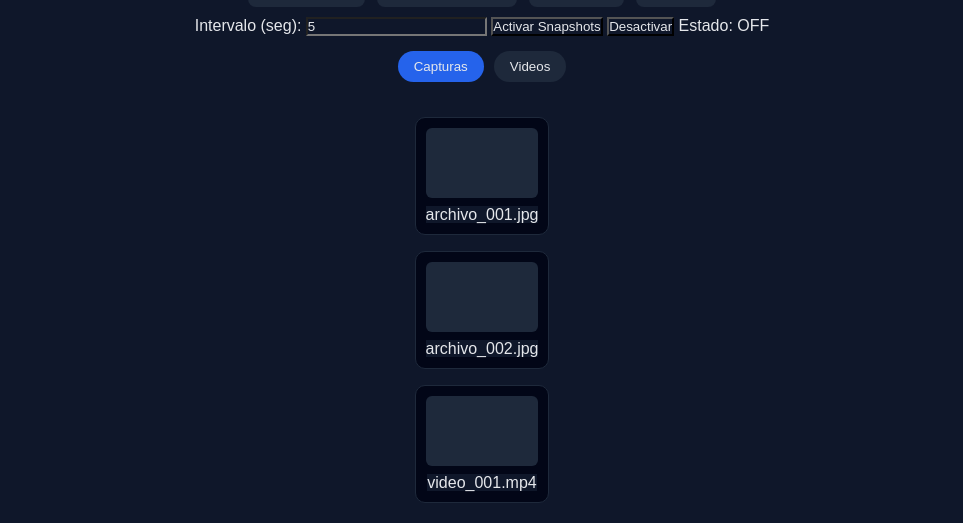
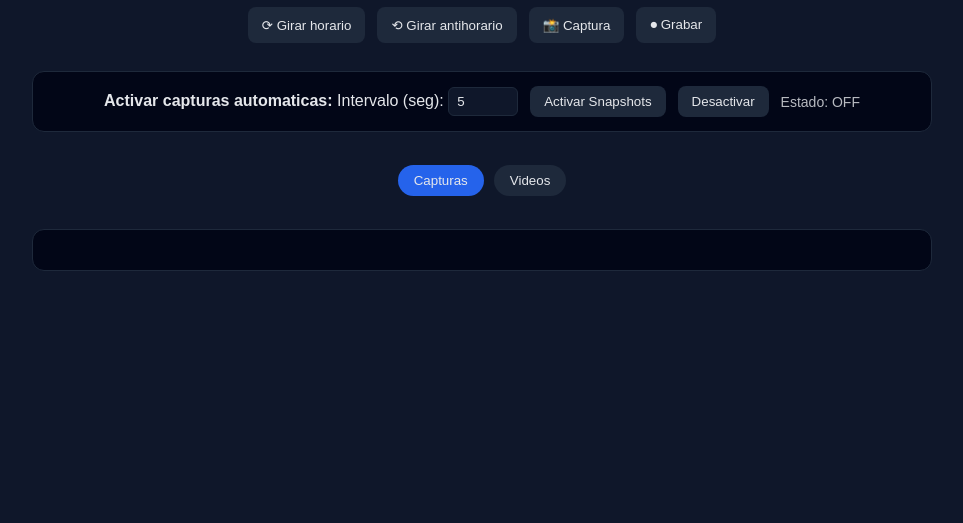
Before and after one commit to 5kyf4ll/security-lab, a Flask app: page / in a window 1280 px wide. Shown: the part 453-976 px from the top of the page, without its empty margins (158-1121 px from the left). After the commit the page ends 724 px from the top, so only its background shows below. Run offline with Flask 3, Linux system fonts and the light colour scheme; data that the repository does not hold is empty; parts of the project's set-up code (start-up, migrations or seed data) failed here and were passed over.

Commit message:
estilizando pagina

```diff
--- a/sentra/main.py
+++ b/sentra/main.py
@@ -1,4 +1,4 @@
-from flask import Flask, render_template, jsonify, request
+from flask import Flask, render_template, jsonify, request, send_from_directory
 from core.camera import Camera
 from core.streamer import video_feed
 from core.capture_worker import CaptureWorker
@@ -18,8 +18,14 @@ camera = Camera()
 capture_worker = CaptureWorker(camera)
 capture_worker.start()
 
-# 🎥 NUEVO recorder independiente del streaming
 recorder = VideoRecorder(camera, fps=15)
+
+# Carpetas de almacenamiento
+SCREENSHOTS_DIR = "data/screenshots"
+VIDEOS_DIR = "data/videos"
+
+os.makedirs(SCREENSHOTS_DIR, exist_ok=True)
+os.makedirs(VIDEOS_DIR, exist_ok=True)
 
 
 # --------------------------------------------------
@@ -35,7 +41,9 @@ def stream():
     return video_feed(camera)
 
 
+# --------------------------------------------------
 # 📸 CAPTURA MANUAL
+# --------------------------------------------------
 @app.route("/capture", methods=["POST"])
 def capture():
     frame = camera.get_frame()
@@ -43,30 +51,58 @@ def capture():
     if frame is None:
         return jsonify({"status": "error", "msg": "no frame"}), 500
 
-    save_dir = "data/screenshots"
-    os.makedirs(save_dir, exist_ok=True)
-
     timestamp = datetime.now().strftime("%Y%m%d_%H%M%S")
     filename = f"screenshot_{timestamp}.jpg"
-    path = os.path.join(save_dir, filename)
+    path = os.path.join(SCREENSHOTS_DIR, filename)
 
     cv2.imwrite(path, frame)
 
     return jsonify({"status": "ok", "file": filename})
 
 
-# ▶ INICIAR GRABACION
+# --------------------------------------------------
+# 🎥 GRABACION
+# --------------------------------------------------
 @app.route("/record/start", methods=["POST"])
 def record_start():
     ok, msg = recorder.start()
     return jsonify({"ok": ok, "msg": msg})
 
 
-# ⏹ DETENER GRABACION
 @app.route("/record/stop", methods=["POST"])
 def record_stop():
     ok, msg = recorder.stop()
     return jsonify({"ok": ok, "msg": msg})
+
+
+# --------------------------------------------------
+# 📂 LISTAR ARCHIVOS PARA EL VISOR
+# --------------------------------------------------
+@app.route("/files")
+def list_files():
+    screenshots = sorted(os.listdir(SCREENSHOTS_DIR))
+    videos = sorted(os.listdir(VIDEOS_DIR))
+
+    return jsonify({
+        "captures": screenshots,
+        "videos": videos
+    })
+
+
+# --------------------------------------------------
+# 🖼 SERVIR SCREENSHOTS
+# --------------------------------------------------
+@app.route("/screenshots/<path:filename>")
+def get_screenshot(filename):
+    return send_from_directory(SCREENSHOTS_DIR, filename)
+
+
+# --------------------------------------------------
+# 🎬 SERVIR VIDEOS
+# --------------------------------------------------
+@app.route("/videos/<path:filename>")
+def get_video(filename):
+    return send_from_directory(VIDEOS_DIR, filename)
 
 
 # --------------------------------------------------
@@ -106,7 +142,7 @@ def snapshots_status():
 def shutdown():
     print("\n[Sentra] Cerrando sistema...")
     capture_worker.stop()
-    recorder.stop()   # ← importante ahora
+    recorder.stop()
     camera.release()
 
 
--- a/sentra/static/style.css
+++ b/sentra/static/style.css
@@ -1,12 +1,18 @@
+/* ===== RESET BASICO ===== */
 * {
     margin: 0;
     padding: 0;
     box-sizing: border-box;
-    font-family: Arial, sans-serif;
+}
+
+/* ===== BODY ===== */
+body {
     background: #0f172a;
     color: #e5e7eb;
+    font-family: Arial, sans-serif;
 }
 
+/* ===== HEADER ===== */
 .header {
     padding: 16px;
     text-align: center;
@@ -14,22 +20,29 @@
     border-bottom: 1px solid #1e293b;
 }
 
+/* ===== LAYOUT GENERAL ===== */
+.main-layout {
+    display: flex;
+    flex-direction: column;
+    align-items: center;
+}
+
+/* Espaciado entre secciones */
+main > section {
+    width: 100%;
+    max-width: 900px;
+    margin-top: 18px;
+}
+
+/* ===== PLAYER ===== */
 .player-section {
     display: flex;
     justify-content: center;
     padding: 20px;
 }
 
-.main-layout {
-    display: flex;
-    flex-direction: column;
-    align-items: center;
-}
-
 .player-wrapper {
     width: 100%;
-    max-width: 900px;
-
     display: flex;
     justify-content: center;
 }
@@ -47,14 +60,15 @@
     overflow: hidden;
 }
 
-/* 👇 clave total */
+/* Video en vivo */
 .live-player {
     max-width: 100%;
-    height: auto;          /* ← deja que la altura sea real */
+    height: auto;
     object-fit: contain;
-
     transition: transform 0.3s ease;
 }
+
+/* ===== TOOLBAR ===== */
 .toolbar {
     display: flex;
     justify-content: center;
@@ -67,14 +81,61 @@
     border: none;
     border-radius: 8px;
     background: #1e293b;
+    color: #e5e7eb;
     cursor: pointer;
-    transition: 0.2s;
+    transition: all 0.2s ease;
 }
 
 .tool-btn:hover {
     background: #334155;
+    transform: translateY(-1px);
 }
 
+/* ===== SNAPSHOTS CONTROL ===== */
+.snapshots-control {
+    display: flex;
+    align-items: center;
+    justify-content: center;
+    gap: 12px;
+
+    background: #020617;
+    border: 1px solid #1e293b;
+    border-radius: 12px;
+
+    padding: 14px 18px;
+}
+
+.snapshots-control input {
+    width: 70px;
+    padding: 6px 8px;
+
+    border-radius: 6px;
+    border: 1px solid #1e293b;
+    background: #0f172a;
+    color: #e5e7eb;
+}
+
+.snapshots-control button {
+    padding: 8px 14px;
+    border: none;
+    border-radius: 8px;
+
+    background: #1e293b;
+    color: #e5e7eb;
+    cursor: pointer;
+    transition: all 0.2s ease;
+}
+
+.snapshots-control button:hover {
+    background: #334155;
+}
+
+#snapStatus {
+    font-size: 14px;
+    opacity: 0.8;
+}
+
+/* ===== SWITCH CAPTURAS / VIDEOS ===== */
 .viewer-switch {
     display: flex;
     justify-content: center;
@@ -87,31 +148,75 @@
     border-radius: 20px;
     border: none;
     background: #1e293b;
+    color: #e5e7eb;
     cursor: pointer;
+    transition: all 0.2s ease;
 }
 
 .switch-btn.active {
     background: #2563eb;
 }
 
+.switch-btn:hover {
+    background: #334155;
+}
+
+/* ===== VISOR GRID ===== */
 .viewer-grid {
     display: grid;
     grid-template-columns: repeat(auto-fill, minmax(120px, 1fr));
     gap: 16px;
     padding: 20px;
+
+    background: #020617;
+    border: 1px solid #1e293b;
+    border-radius: 12px;
 }
 
+/* ===== ITEM ===== */
 .viewer-item {
     background: #020617;
     border: 1px solid #1e293b;
     border-radius: 10px;
     padding: 10px;
     text-align: center;
+
+    transition: all 0.2s ease;
 }
 
-.thumb {
+.viewer-item:hover {
+    transform: translateY(-3px);
+    border-color: #334155;
+}
+
+/* ===== MINIATURAS ===== */
+.thumb-img,
+.thumb-video {
+    width: 100%;
     height: 70px;
-    background: #1e293b;
+    object-fit: cover;
     border-radius: 6px;
     margin-bottom: 8px;
+    background: #1e293b;
 }
+
+/* Nombre del archivo */
+.viewer-item span {
+    font-size: 12px;
+    opacity: 0.8;
+    word-break: break-all;
+}
+
+.thumb-video-placeholder {
+    width: 100%;
+    height: 70px;
+    border-radius: 6px;
+    background: #020617;
+
+    display: flex;
+    align-items: center;
+    justify-content: center;
+
+    font-size: 28px;
+    border: 1px solid #1e293b;
+}
--- a/sentra/templates/index.html
+++ b/sentra/templates/index.html
@@ -35,6 +35,7 @@
         <!-- Control de snapshots -->
         <section class="snapshots-control">
             <label>
+                <b> Activar capturas automaticas: </b>
                 Intervalo (seg):
                 <input type="number" id="intervalInput" min="1" value="5">
             </label>
@@ -47,25 +48,12 @@
 
         <!-- Switch -->
         <section class="viewer-switch">
-            <button class="switch-btn active">Capturas</button>
-            <button class="switch-btn">Videos</button>
+            <button class="switch-btn active" data-mode="captures">Capturas</button>
+            <button class="switch-btn" data-mode="videos">Videos</button>
         </section>
 
         <!-- Visor -->
-        <section class="viewer-grid">
-            <div class="viewer-item">
-                <div class="thumb"></div>
-                <span>archivo_001.jpg</span>
-            </div>
-            <div class="viewer-item">
-                <div class="thumb"></div>
-                <span>archivo_002.jpg</span>
-            </div>
-            <div class="viewer-item">
-                <div class="thumb"></div>
-                <span>video_001.mp4</span>
-            </div>
-        </section>
+        <section class="viewer-grid" id="viewerGrid"></section>
 
     </main>
 
```
Also changed, not shown: sentra/static/app.js (+111 -32 lines), sentra/data/snapshots/ejemplo.jpg (added), 2 other files.
